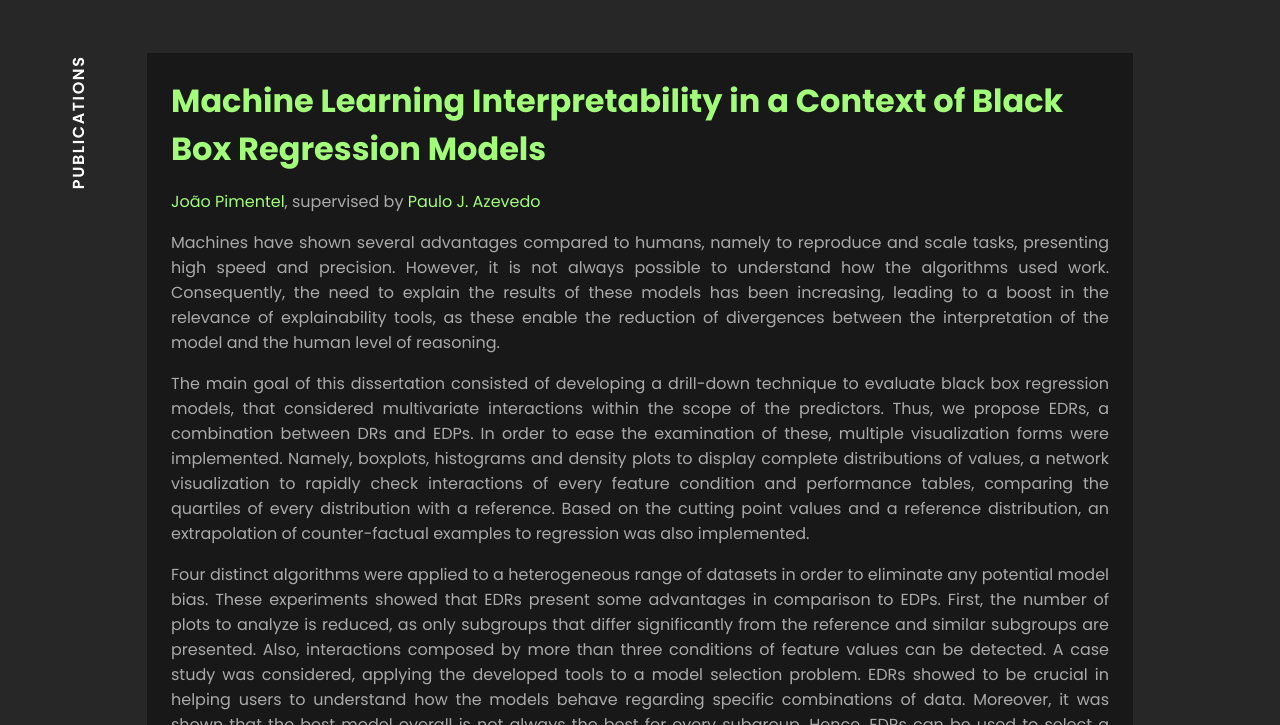
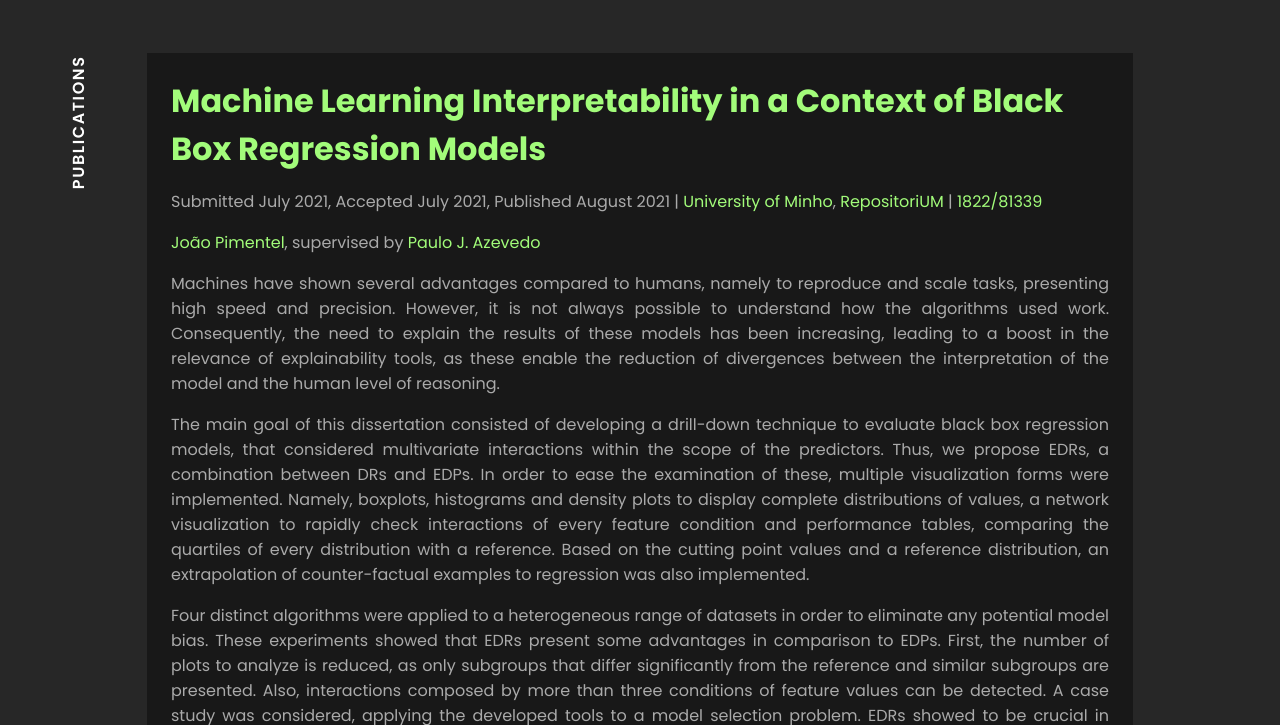
Before and after one commit to citoplasme/citoplasme.github.io, an Astro site: page /publications/machine_learning_interpretability_in_a_context_of_black_box_regression_models in a window 1280 px wide. Shown: the part 75-800 px from the top of the page. Built offline with nearby package versions, Linux system fonts and the light colour scheme; Astro itself is replaced by a stand-in of ours; some icons are missing.

Commit message:
Update machine_learning_interpretability_in_a_context_of_black_box_regression_models.md

```diff
--- a/src/pages/publications/machine_learning_interpretability_in_a_context_of_black_box_regression_models.md
+++ b/src/pages/publications/machine_learning_interpretability_in_a_context_of_black_box_regression_models.md
@@ -10,6 +10,8 @@ publisher: ''
 description: '<a href="https://web.cs.dal.ca/~pimentel/" target="_blank">João Pimentel</a>, supervised by <a href="https://www.di.uminho.pt/~pja/" target="_blank">Paulo J. Azevedo</a> | MSc Dissertation | <a href="https://www.eng.uminho.pt/en" target="_blank">School of Engineering</a> | <a href="https://www.uminho.pt/EN/" target="_blank">University of Minho</a>'
 keywords: '#Interpretability #Machine_Learning #Performance_Analysis #Regression'
 ---
+Submitted July 2021, Accepted July 2021, Published August 2021 | [University of Minho](https://www.uminho.pt), [RepositoriUM](https://repositorium.sdum.uminho.pt) | <i class="ai ai-doi"></i> [1822/81339](https://hdl.handle.net/1822/81339)
+
 [João Pimentel](https://web.cs.dal.ca/~pimentel/), supervised by [Paulo J. Azevedo](https://www.di.uminho.pt/~pja/)
 
 Machines have shown several advantages compared to humans, namely to reproduce and scale tasks, presenting high speed and precision. However, it is not always possible to understand how the algorithms used work. Consequently, the need to explain the results of these models has been increasing, leading to a boost in the relevance of explainability tools, as these enable the reduction of divergences between the interpretation of the model and the human level of reasoning.
```
